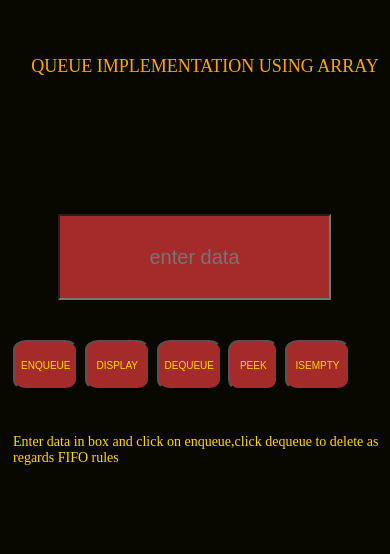
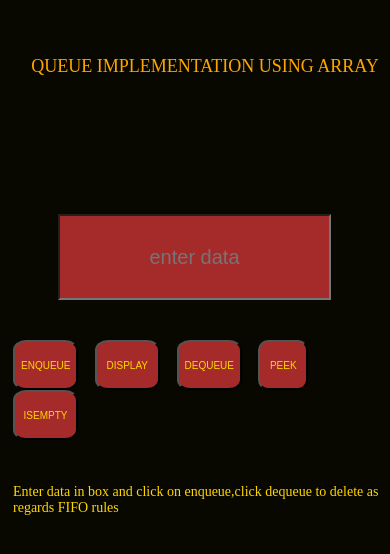
Before and after one commit to Stevepurpose/Implement-Queue-with-Array, a plain HTML site: page index.html in a window 390 px wide. Drawn offline with Linux system fonts and the light colour scheme.

Commit message:
Update style.css

```diff
--- a/style.css
+++ b/style.css
@@ -286,7 +286,7 @@ button{
         width:65px;
         font-size:10px;
         border-radius: 20%;
-        margin-right:5px;
+        margin-right:15px;
     }
     #but4{
         width: 50px;
```
